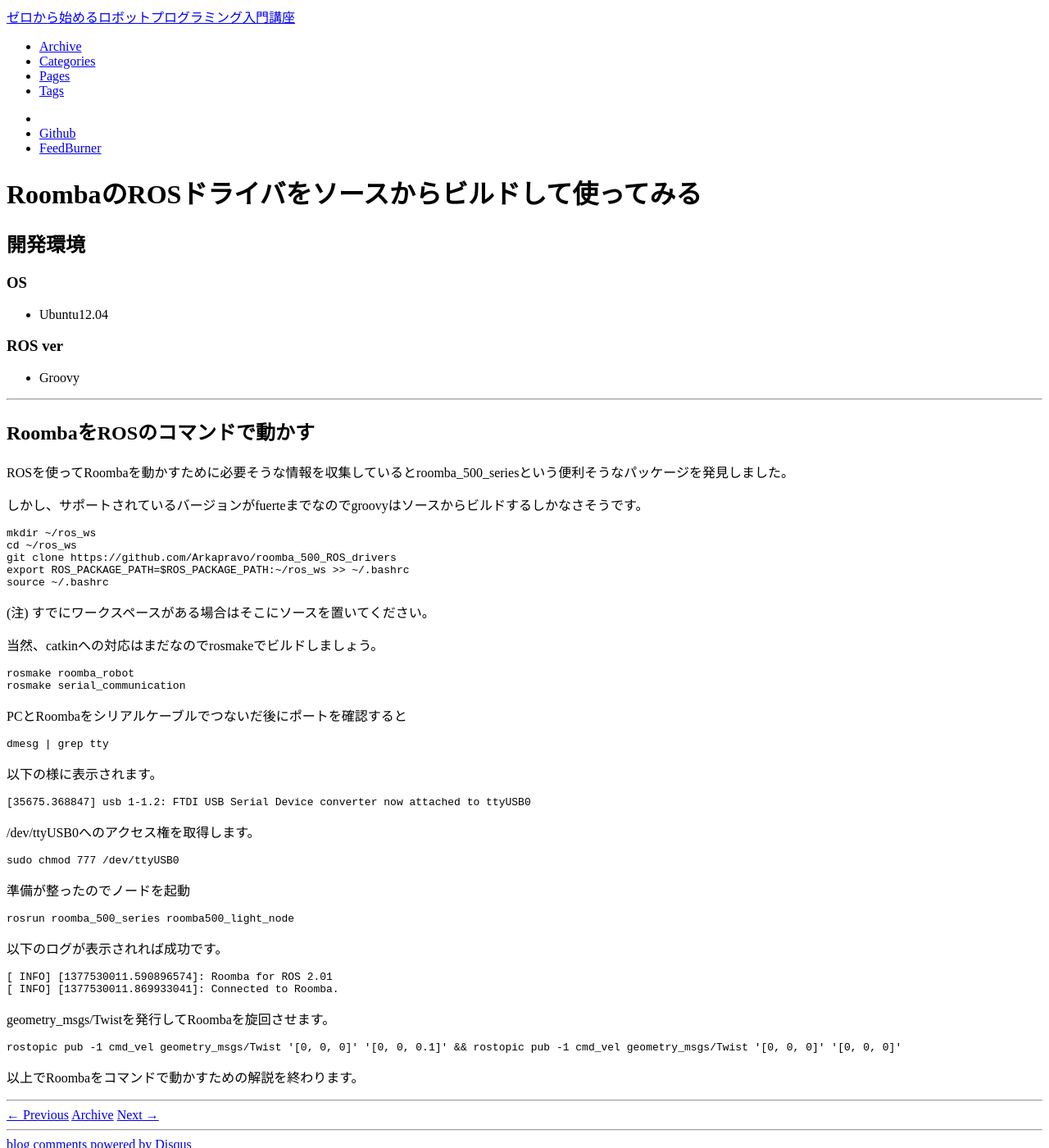
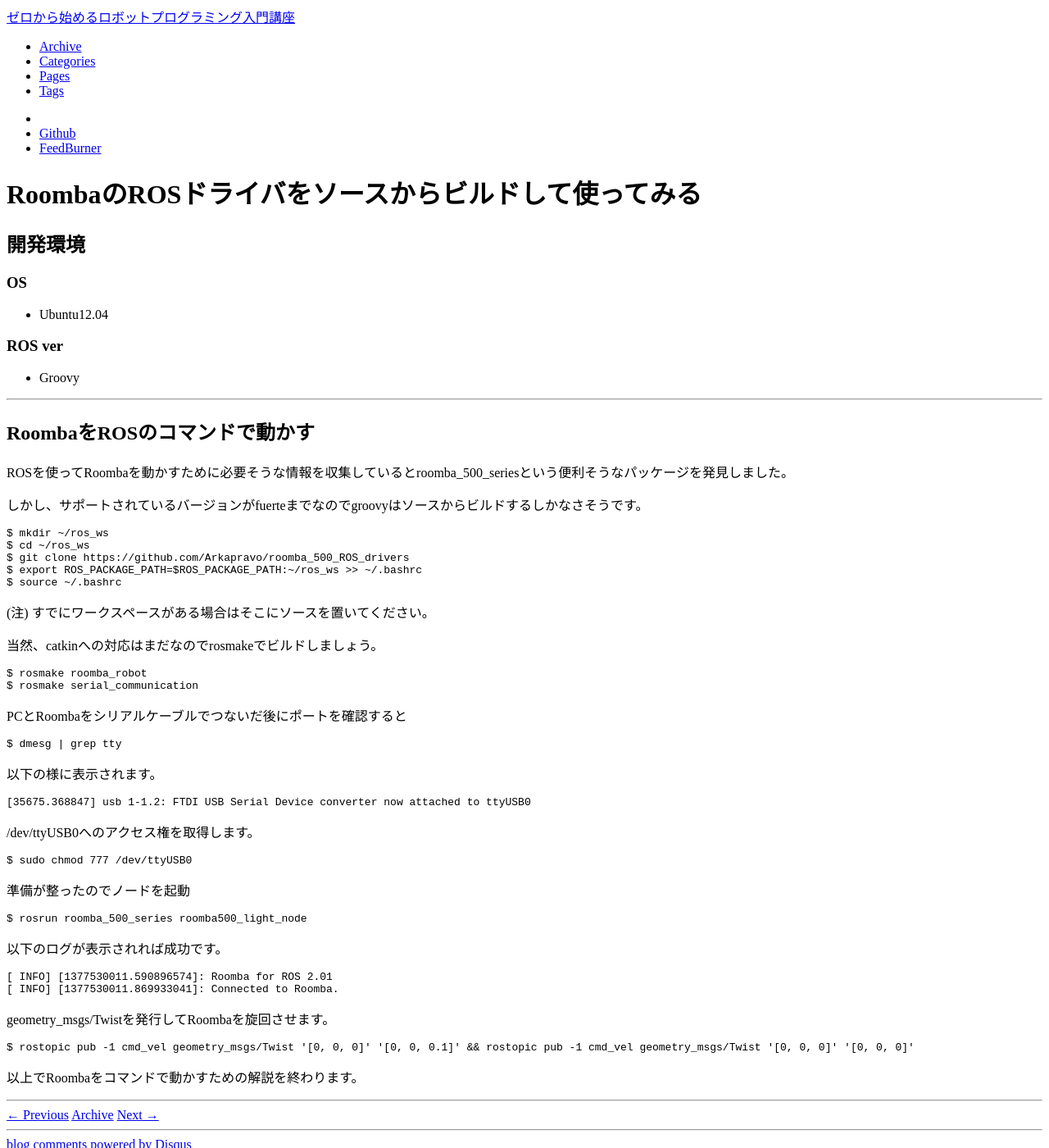
Before and after one commit to DaikiMaekawa/daikimaekawa.github.com, a Jekyll site: the page built from _posts/2013-08-25-RoombaTutorial.md, in a window 1280 px wide and 1400 px high. Shown: the whole window at 82% size. Built offline with Jekyll 4.4.1, drawn with Linux system fonts in a browser that asks for light colours; nearby versions of some CDN libraries; Markdown is read by kramdown in place of the engine named in the settings; comment, search, counter and statistics services are not loaded.

Commit message:
Update 2013-08-25-RoombaTutorial.md

````diff
--- a/_posts/2013-08-25-RoombaTutorial.md
+++ b/_posts/2013-08-25-RoombaTutorial.md
@@ -26,22 +26,28 @@ ROSを使ってRoombaを動かすために必要そうな情報を収集して
 
 しかし、サポートされているバージョンがfuerteまでなのでgroovyはソースからビルドするしかなさそうです。
 
-    mkdir ~/ros_ws
-    cd ~/ros_ws
-    git clone https://github.com/Arkapravo/roomba_500_ROS_drivers
-    export ROS_PACKAGE_PATH=$ROS_PACKAGE_PATH:~/ros_ws >> ~/.bashrc
-    source ~/.bashrc
+```sh
+$ mkdir ~/ros_ws
+$ cd ~/ros_ws
+$ git clone https://github.com/Arkapravo/roomba_500_ROS_drivers
+$ export ROS_PACKAGE_PATH=$ROS_PACKAGE_PATH:~/ros_ws >> ~/.bashrc
+$ source ~/.bashrc
+```
 
 (注) すでにワークスペースがある場合はそこにソースを置いてください。
 
 当然、catkinへの対応はまだなのでrosmakeでビルドしましょう。
 
-    rosmake roomba_robot
-    rosmake serial_communication
+```sh
+$ rosmake roomba_robot
+$ rosmake serial_communication
+```
 
 PCとRoombaをシリアルケーブルでつないだ後にポートを確認すると
 
-    dmesg | grep tty
+```sh
+$ dmesg | grep tty
+```
 
 以下の様に表示されます。
 
@@ -49,11 +55,15 @@ PCとRoombaをシリアルケーブルでつないだ後にポートを確認す
 
 /dev/ttyUSB0へのアクセス権を取得します。
 
-    sudo chmod 777 /dev/ttyUSB0
+```sh
+$ sudo chmod 777 /dev/ttyUSB0
+```
 
 準備が整ったのでノードを起動
 
-    rosrun roomba_500_series roomba500_light_node
+```sh
+$ rosrun roomba_500_series roomba500_light_node
+```
 
 以下のログが表示されれば成功です。
 
@@ -62,6 +72,8 @@ PCとRoombaをシリアルケーブルでつないだ後にポートを確認す
 
 geometry_msgs/Twistを発行してRoombaを旋回させます。
 
-    rostopic pub -1 cmd_vel geometry_msgs/Twist '[0, 0, 0]' '[0, 0, 0.1]' && rostopic pub -1 cmd_vel geometry_msgs/Twist '[0, 0, 0]' '[0, 0, 0]'
+```sh
+$ rostopic pub -1 cmd_vel geometry_msgs/Twist '[0, 0, 0]' '[0, 0, 0.1]' && rostopic pub -1 cmd_vel geometry_msgs/Twist '[0, 0, 0]' '[0, 0, 0]'
+```
 
 以上でRoombaをコマンドで動かすための解説を終わります。
````
